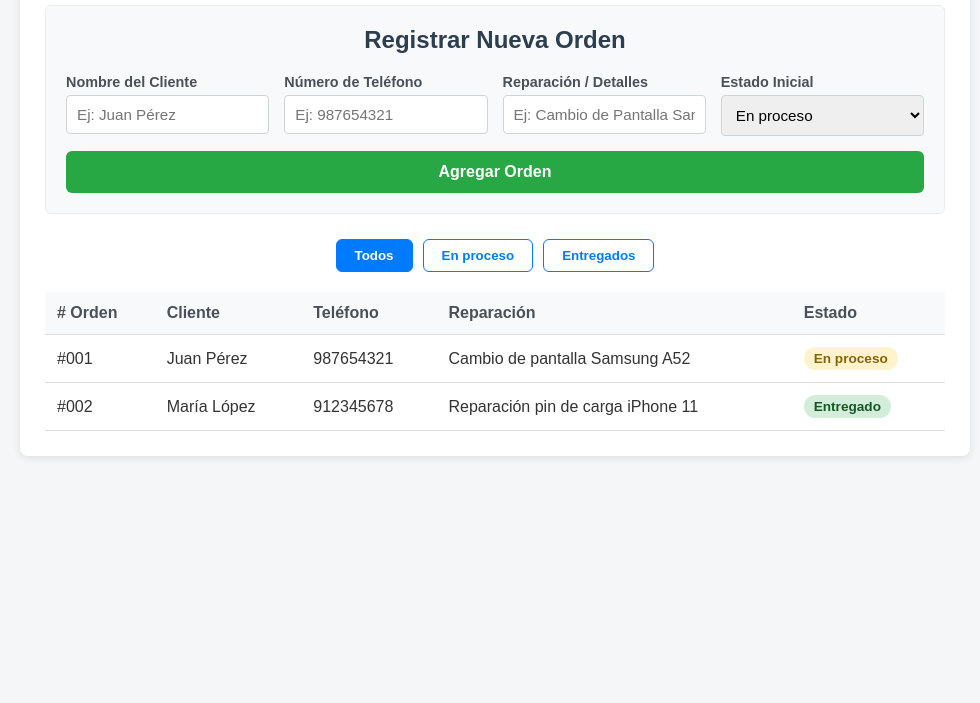
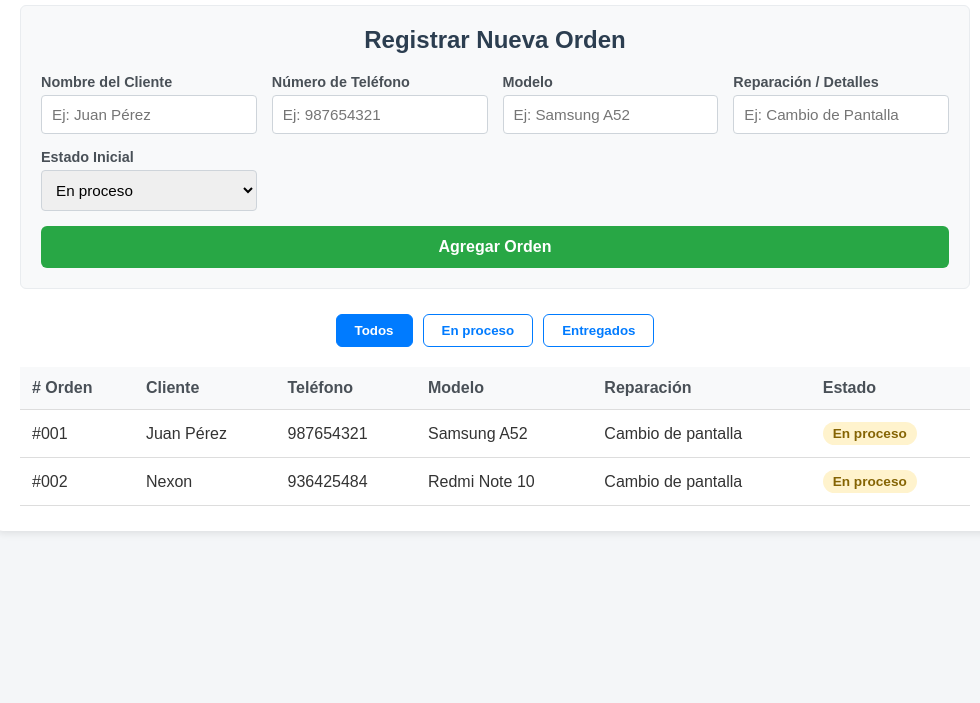
Before and after one commit to ithan-09/RTQsoluciones, a website: page src/public/index.html in a window 1280 px wide. Shown: the part 97-800 px from the top of the page, without its empty margins (145-1125 px from the left). Drawn offline with Linux system fonts and the light colour scheme.

Commit message:
Se agrego el campo modelo al formulario y tabla

```diff
--- a/src/public/index.html
+++ b/src/public/index.html
@@ -19,7 +19,7 @@
     }
 
     .container {
-      max-width: 950px;
+      max-width: 1000px;
       margin: 0 auto;
       background: #ffffff;
       padding: 25px;
@@ -44,7 +44,7 @@
 
     .form-grid {
       display: grid;
-      grid-template-columns: repeat(auto-fit, minmax(200px, 1fr));
+      grid-template-columns: repeat(auto-fit, minmax(180px, 1fr));
       gap: 15px;
       margin-bottom: 15px;
     }
@@ -170,8 +170,12 @@
             <input type="tel" id="telefono" required placeholder="Ej: 987654321">
           </div>
           <div class="form-group">
+            <label for="modelo">Modelo</label>
+            <input type="text" id="modelo" required placeholder="Ej: Samsung A52">
+          </div>
+          <div class="form-group">
             <label for="equipo">Reparación / Detalles</label>
-            <input type="text" id="equipo" required placeholder="Ej: Cambio de Pantalla Samsung A52">
+            <input type="text" id="equipo" required placeholder="Ej: Cambio de Pantalla">
           </div>
           <div class="form-group">
             <label for="estado">Estado Inicial</label>
@@ -199,6 +203,7 @@
           <th># Orden</th>
           <th>Cliente</th>
           <th>Teléfono</th>
+          <th>Modelo</th>
           <th>Reparación</th>
           <th>Estado</th>
         </tr>
@@ -208,15 +213,17 @@
           <td>#001</td>
           <td>Juan Pérez</td>
           <td>987654321</td>
-          <td>Cambio de pantalla Samsung A52</td>
+          <td>Samsung A52</td>
+          <td>Cambio de pantalla</td>
           <td><span class="badge badge-proceso">En proceso</span></td>
         </tr>
-        <tr class="fila-orden" data-estado="entregado">
+        <tr class="fila-orden" data-estado="en proceso">
           <td>#002</td>
-          <td>María López</td>
-          <td>912345678</td>
-          <td>Reparación pin de carga iPhone 11</td>
-          <td><span class="badge badge-entregado">Entregado</span></td>
+          <td>Nexon</td>
+          <td>936425484</td>
+          <td>Redmi Note 10</td>
+          <td>Cambio de pantalla</td>
+          <td><span class="badge badge-proceso">En proceso</span></td>
         </tr>
       </tbody>
     </table>
@@ -231,6 +238,7 @@
 
       const cliente = document.getElementById('cliente').value;
       const telefono = document.getElementById('telefono').value;
+      const modelo = document.getElementById('modelo').value;
       const equipo = document.getElementById('equipo').value;
       const estado = document.getElementById('estado').value;
 
@@ -248,13 +256,14 @@
         <td>${numOrden}</td>
         <td>${cliente}</td>
         <td>${telefono}</td>
+        <td>${modelo}</td>
         <td>${equipo}</td>
         <td><span class="badge ${badgeClase}">${estadoTexto}</span></td>
       `;
 
       tabla.appendChild(nuevaFila);
 
-      // Limpiar el formulario
+      // Limpiar formulario
       document.getElementById('form-orden').reset();
 
       // Mantener el filtro seleccionado actualmente
```
